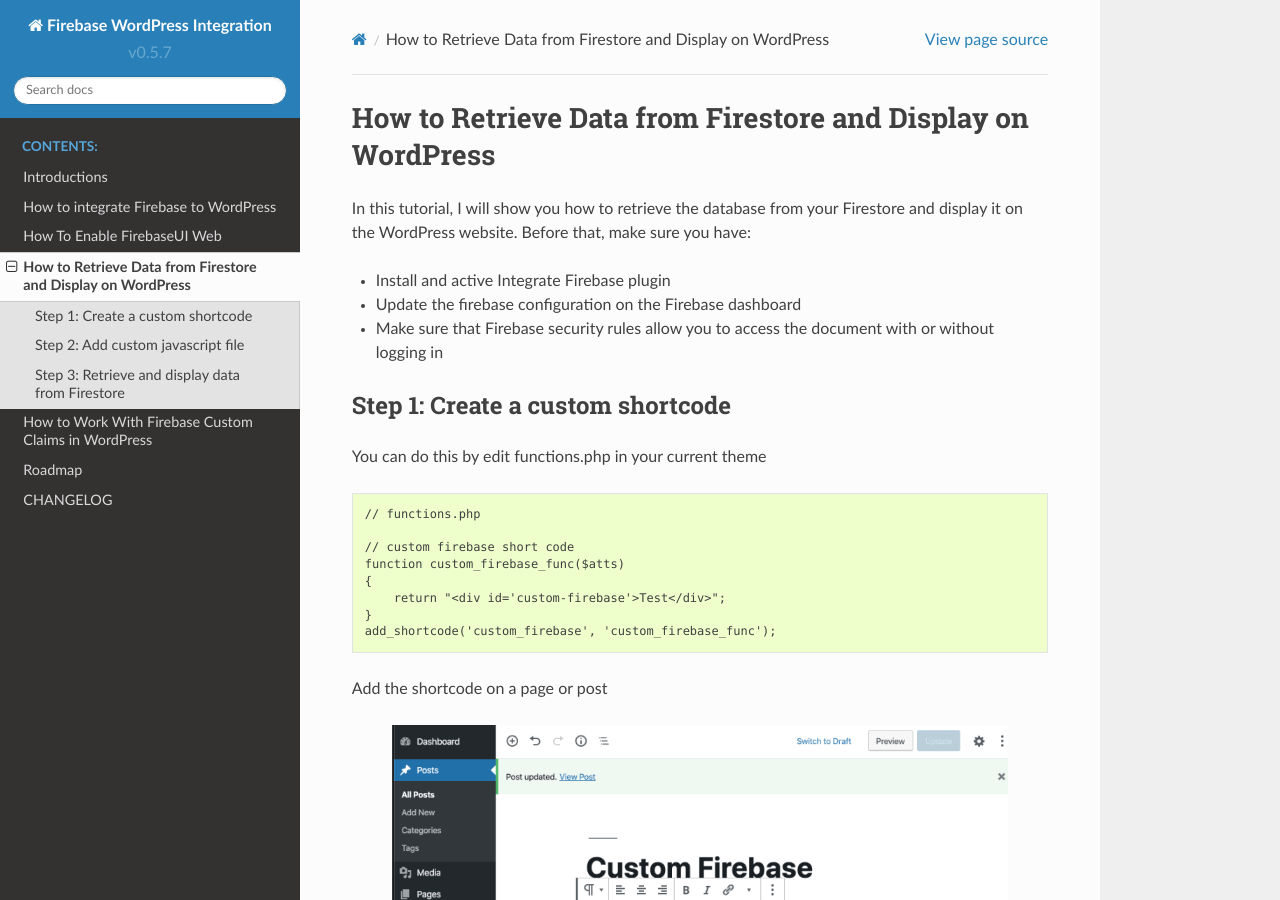
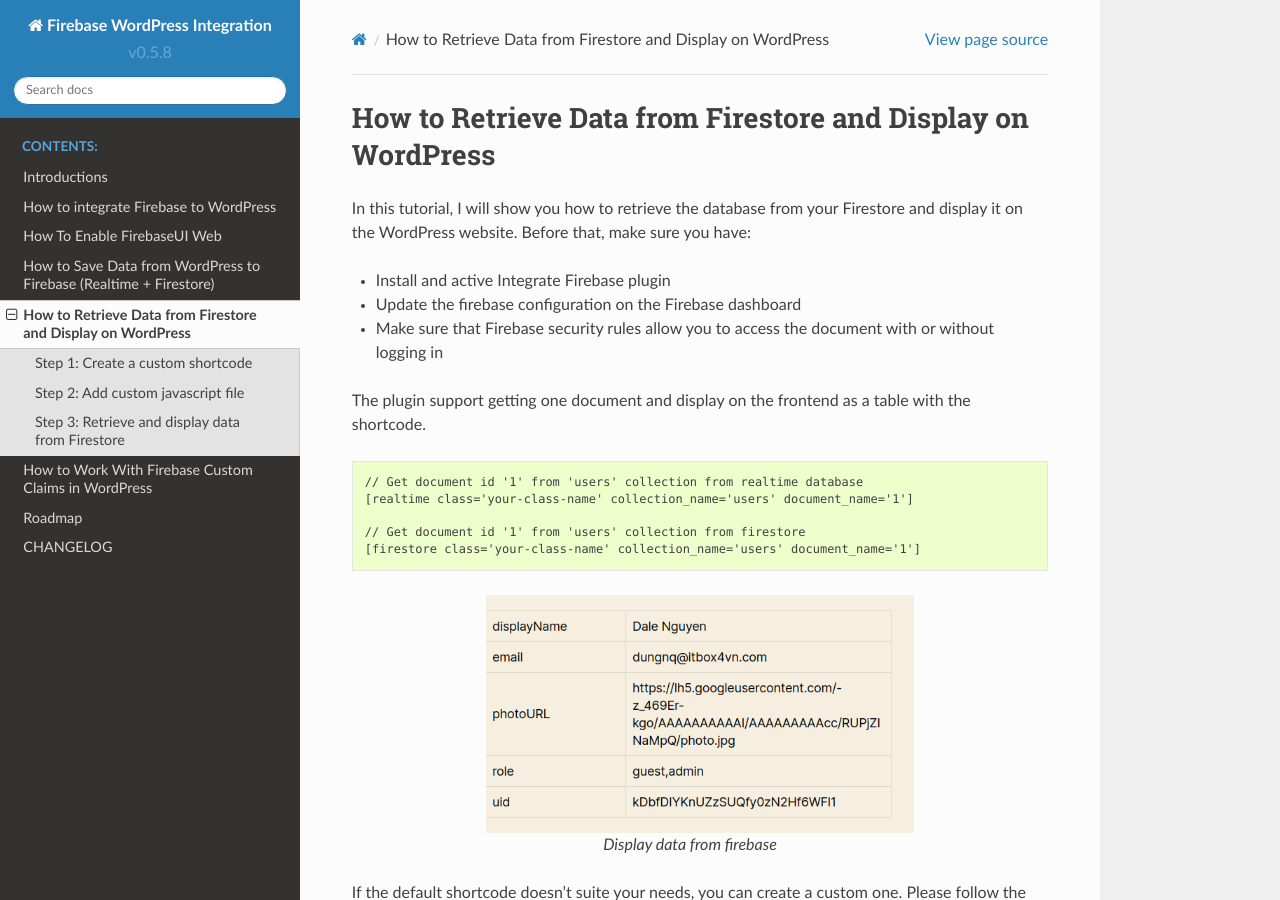
Before and after one commit to dalenguyen/firebase-wordpress-docs, a Sphinx documentation site: the page built from docs/retreive-data-from-firestore.rst, in a window 1280 px wide and 900 px high. Built offline with Sphinx 7.4.7 and the Read the Docs theme 2.0.0, drawn with Linux system fonts in a browser that asks for light colours; some of the changed text lies outside the part shown.

Commit message:
Updated guide for v0.5.8

```diff
--- a/docs/conf.py
+++ b/docs/conf.py
@@ -22,7 +22,7 @@
 author = 'Dale Nguyen'
 
 # The short X.Y version
-version = 'v0.5.7'
+version = 'v0.5.8'
 
 # -- General configuration ---------------------------------------------------
 
--- a/docs/index.rst
+++ b/docs/index.rst
@@ -1,4 +1,4 @@
-Complete Guide to Firebase WordPress Integration
+Complete Guide to Firebase WordPress Integration (v0.5.8)
 ==========================================================
 
 This is a guilde to `Integrate Firebase PRO <https://firebase.dalenguyen.me/>`_, a plugin that helps to integrate Firebase to WordPress.
@@ -12,6 +12,7 @@
    introduction
    firebase-wordpress-integration
    work-with-firebaseui-web
+   save-data-realtime-firestore
    retreive-data-from-firestore
    work-with-firebase-custom-claims
    roadmap
--- a/docs/retreive-data-from-firestore.rst
+++ b/docs/retreive-data-from-firestore.rst
@@ -6,6 +6,24 @@
 - Install and active Integrate Firebase plugin
 - Update the firebase configuration on the Firebase dashboard
 - Make sure that Firebase security rules allow you to access the document with or without logging in
+
+The plugin support getting one document and display on the frontend as a table with the shortcode.
+
+.. code-block:: php
+
+    // Get document id '1' from 'users' collection from realtime database
+    [realtime class='your-class-name' collection_name='users' document_name='1']
+
+    // Get document id '1' from 'users' collection from firestore
+    [firestore class='your-class-name' collection_name='users' document_name='1']
+
+.. figure:: images/database/show-database-from-shortcode.png
+    :scale: 70%
+    :align: center
+
+    Display data from firebase
+
+If the default shortcode doesn't suite your needs, you can create a custom one. Please follow the guide below.
 
 Step 1: Create a custom shortcode
 ----------------------------------
```
Also changed, not shown: docs/firebase-wordpress-integration.rst (+7 -4 lines), docs/save-data-realtime-firestore.rst (added, +119 -0 lines), docs/images/database/create-form.png (added), docs/images/database/custom-form.png (added), docs/images/database/saved-to-firestore.png (added), docs/images/database/saved-to-realtime.png (added), docs/images/database/show-database-from-shortcode.png (added), docs/images/firebase-setting.png.
